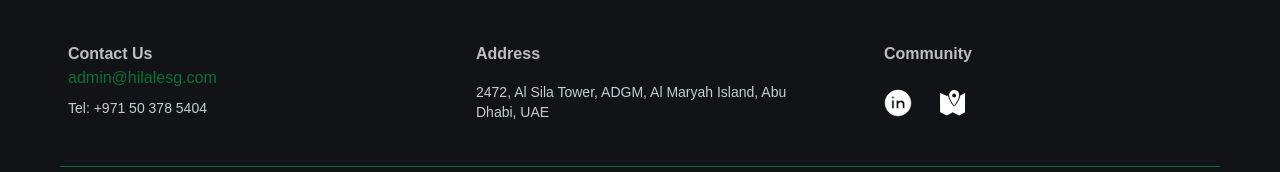
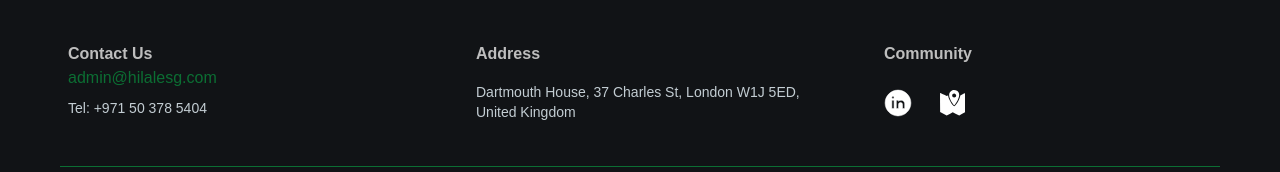
Before and after one commit to GhazanfarGw/HilalESG, a React (Create React App) app: page /portfolio in a window 1280 px wide. Shown: the part 1255-1427 px from the top of the page. Built offline with nearby package versions, Linux system fonts and the light colour scheme.

Commit message:
Update Footer.jsx

```diff
--- a/src/Pages/Home/Footer.jsx
+++ b/src/Pages/Home/Footer.jsx
@@ -24,7 +24,7 @@ const Footer = () => {
                             Address
                         </h1>
                         <p className='text-sm text-[#C3CDD3] md:pt-4 pt-2'>
-                            2472, Al Sila Tower, ADGM, Al Maryah Island, Abu Dhabi, UAE
+                            Dartmouth House, 37 Charles St, London W1J 5ED, United Kingdom
                         </p>
                     </div>
                     <div className='md:pt-0 pt-10'>
```
